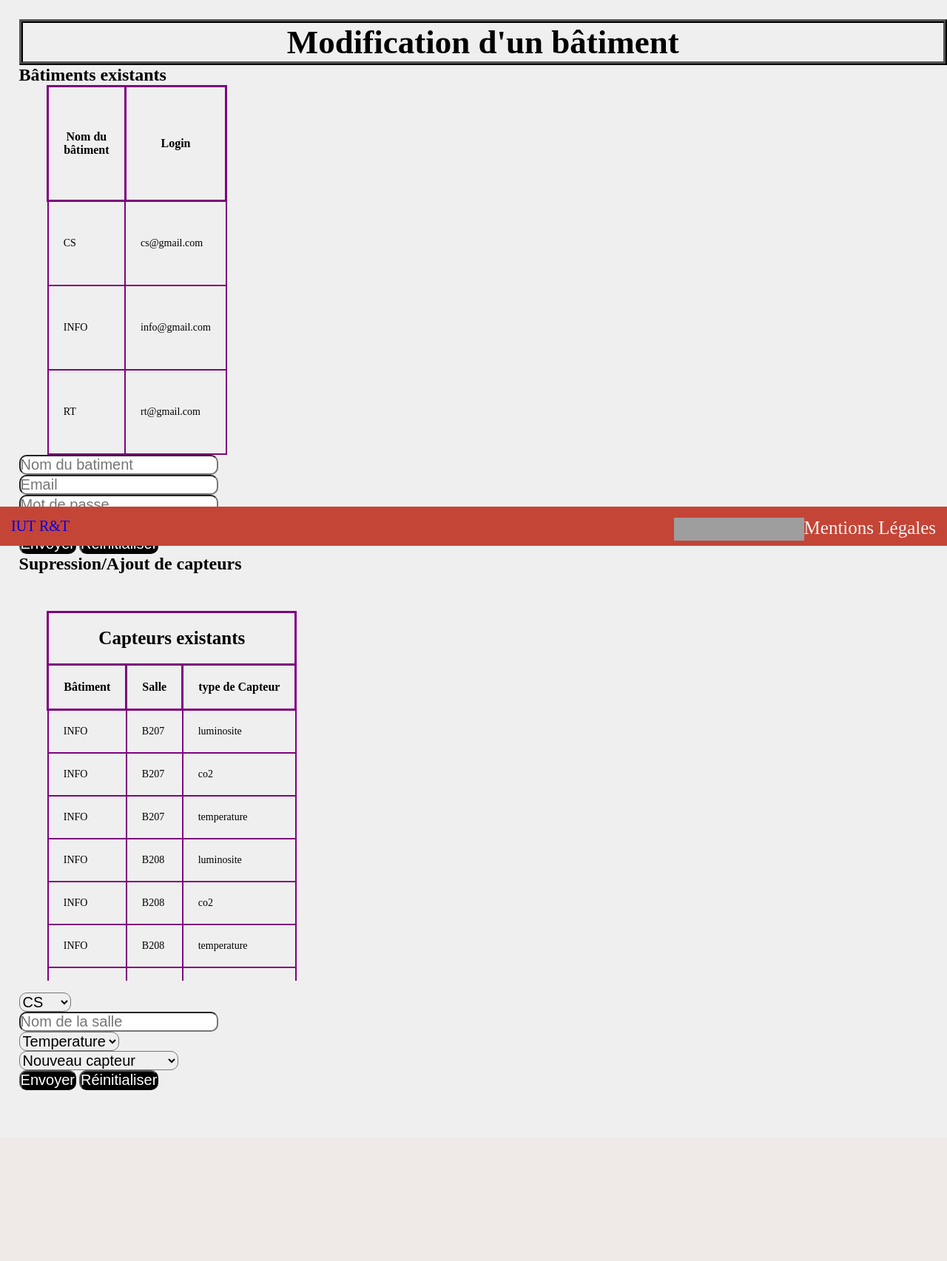
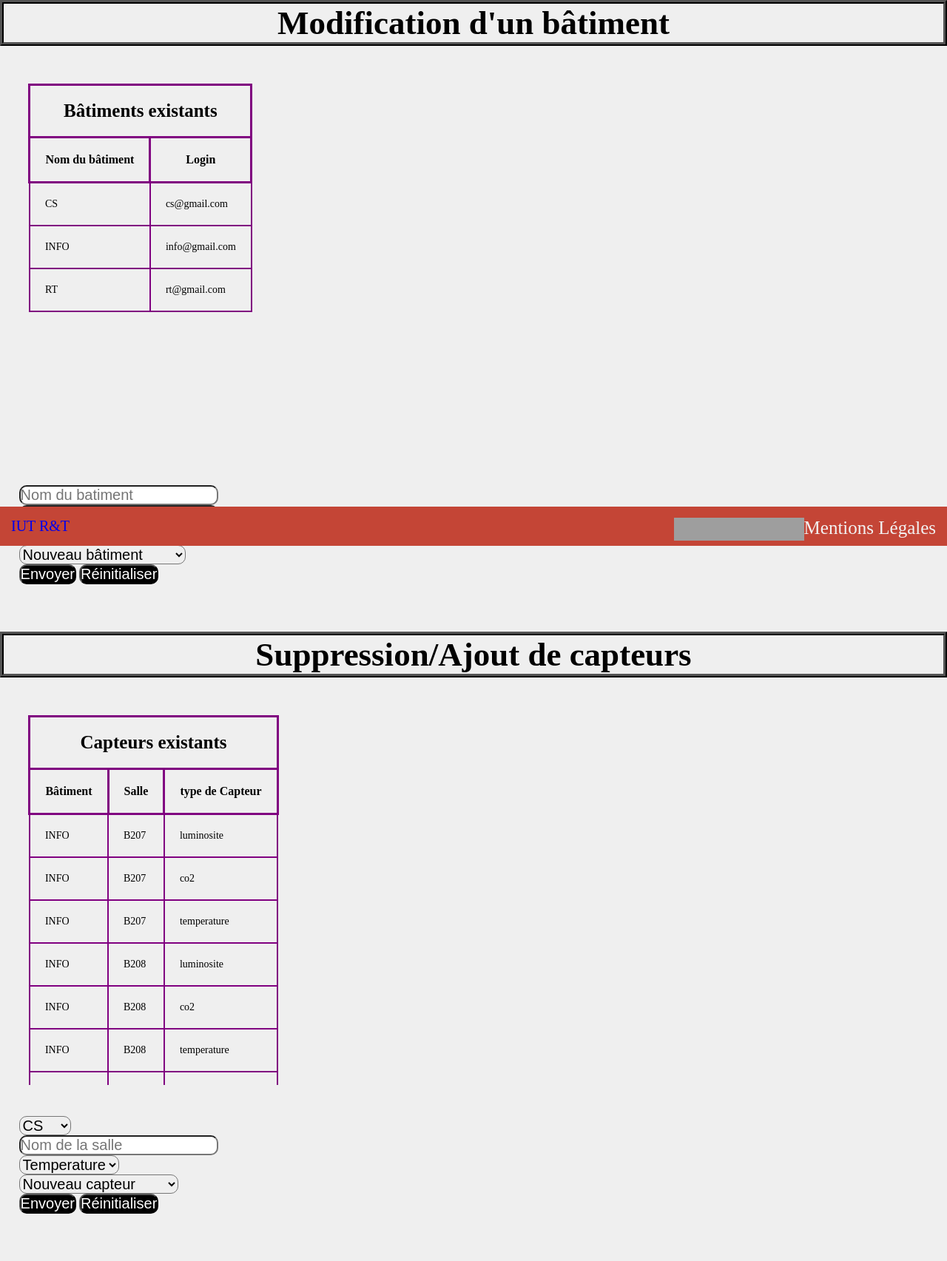
Before and after one commit to lilian-breux/SAE23, a PHP site: page /Administration.php in a window 1280 px wide. Shown: the part 62-1767 px from the top of the page at 74% size. Before the commit the page ends 1536 px from the top, so only its background shows below. Run offline with PHP 8.4, Linux system fonts and the light colour scheme; a user stored in the database is signed in; data comes from the database, SQL or seed files in the repository; grey boxes are pictures that could not be loaded.

Commit message:
Update Administration.php

```diff
--- a/Site_web/Administration.php
+++ b/Site_web/Administration.php
@@ -1,3 +1,4 @@
+
 <?php
 	session_start();
 	if ($_SESSION['auth']!="admin")# If it's not a administator
@@ -6,10 +7,9 @@
 <!DOCTYPE html>
 <html lang="fr">
 	<head>
+
         <!-- Title of the web page -->
-		<meta charset="UTF-8" />
 		<title>Administration</title>
-
         <!-- Definition of the metadata of the website -->
 		<meta charset="UTF-8">
 		<meta name="viewport" content="width=device-width, initial-scale=1" />
@@ -20,17 +20,21 @@
 	</head>
 
 	<!-- Navigation bar -->
-    <header>
+
+    <body>
+         <header>
         <?php
             include("./includes/nav.php");
         ?>
-    </header>
-    <body>
-        <section>
+    	</header>
             <!-- Modifies building accounts -->
             <h1>Modification d'un bâtiment</h1>
-            <h2>Bâtiments existants</h2>
-            <table>
+            <table class="capteur">
+				 <thead>
+                    <tr>
+                        <th colspan="2">Bâtiments existants</th>
+                    </tr>
+                </thead>
                 <tbody>
                     <tr><th>Nom du bâtiment</th><th>Login</th></tr>
                     <?php
@@ -47,7 +51,8 @@
                     ?>
                 </tbody>
             </table>
-            <form action="./security/modifbatiment.php" method="POST">
+		<section>
+            <form class="formulaire" action="./security/modifbatiment.php" method="POST">
                 <input type="text" name="bate" id="bate" placeholder="Nom du batiment" maxlength="4" required /><br />
                 <input type="email" name="email" id="email" placeholder="Email" required /><br />
                 <input type="password" name="mdp" id="mdp" placeholder="Mot de passe" minlength="3" required /><br />
@@ -60,6 +65,7 @@
                 <button type="submit">Envoyer</button>
                 <button type="reset">Réinitialiser</button>
             </form>
+		</section>
             <?php
             if(isset($_GET['erreur'])){
                     $err = $_GET['erreur'];
@@ -73,7 +79,7 @@
                         echo "<p class=\"error\">Nom du batiment existe déjà</p>";
             }
             ?>
-            <h2>Supression/Ajout de capteurs</h2>
+			<h2	 class="titre">Suppression/Ajout de capteurs</h2>
 
             <table class="capteur">
                 <thead>
@@ -97,6 +103,7 @@
                     ?>
                 </tbody>
             </table>
+			<section>
             <form action="./security/modifcapteur.php" method="POST">
                 <select name="bate" id="bate">
                 <?php
@@ -137,8 +144,8 @@
                         echo "<p class=\"error\">Le capteur n'existe pas</p>";
                 }
             ?>
-        </section>
         <!-- Website's footer -->
+	</section>
 	    <footer>
         <ul>
             <li><a href="mlegales.php"> Mentions Légales </a></li>
```
